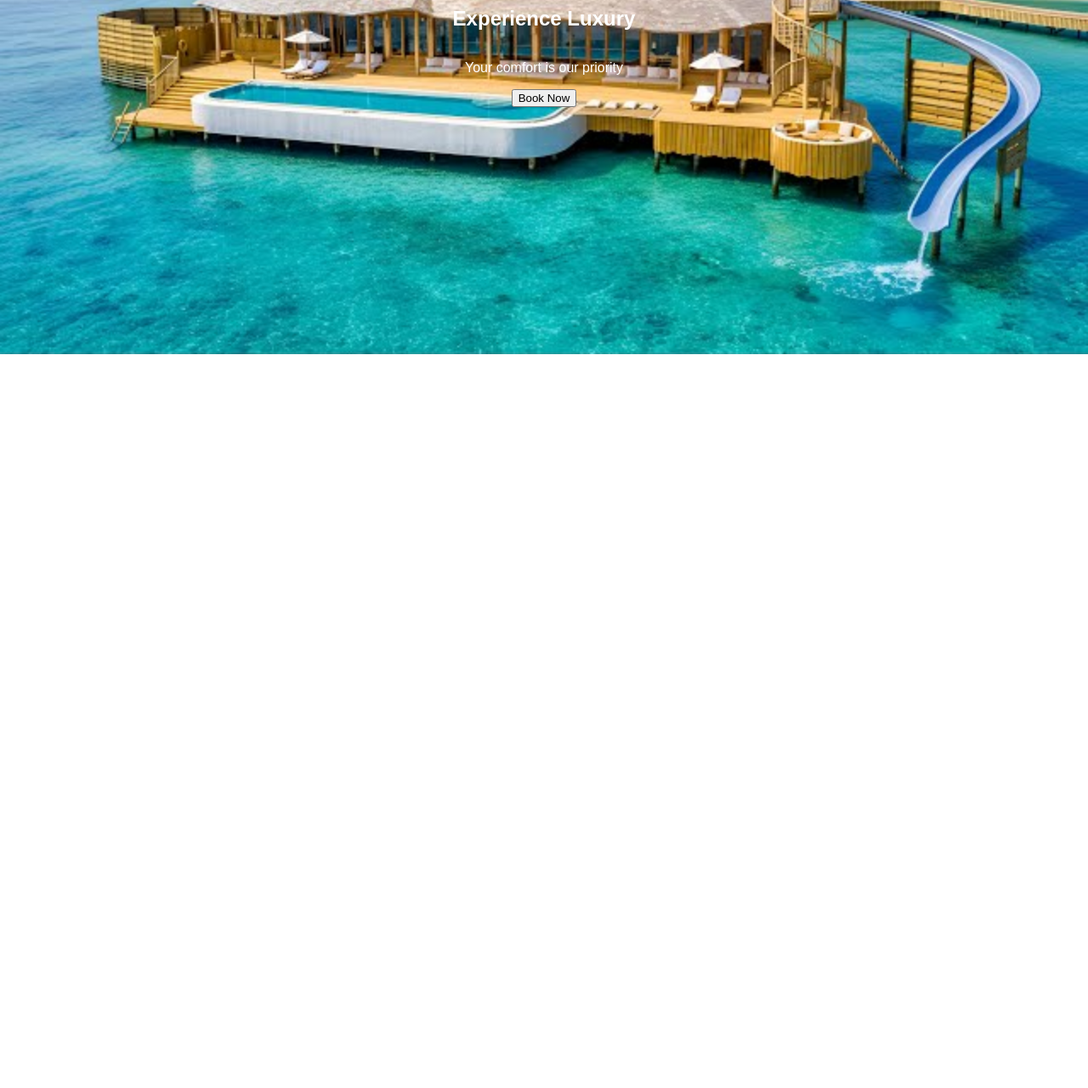
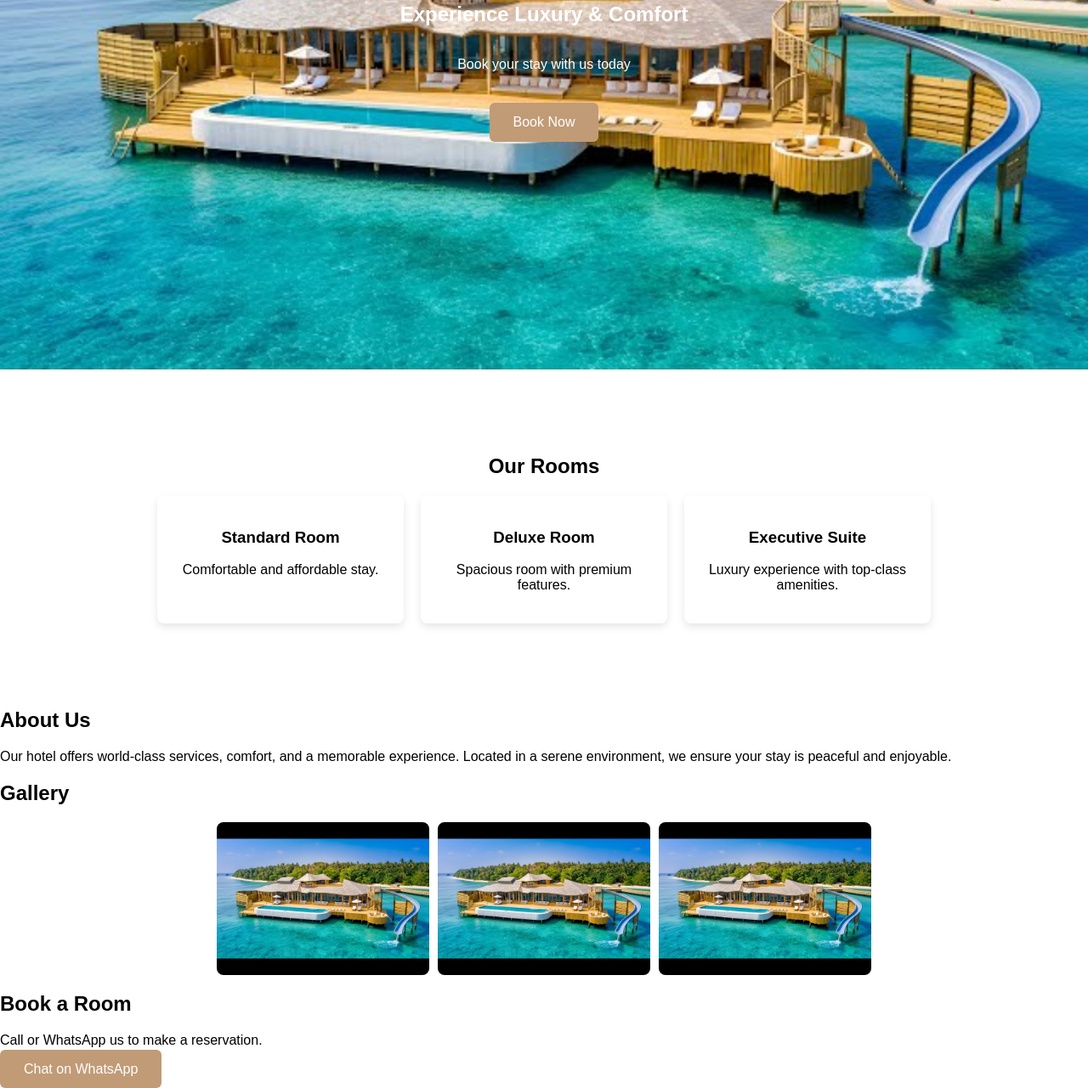
Before and after one commit to jerrynkwocha/hotel-website, a plain HTML site: page index.html in a window 1280 px wide. Shown: the part 361-1642 px from the top of the page at 85% size. Before the commit the page ends 800 px from the top, so only its background shows below. Drawn offline with Linux system fonts and the light colour scheme.

Commit message:
Built hotel website structure

```diff
--- a/css/style.css
+++ b/css/style.css
@@ -20,3 +20,52 @@ body {
   justify-content: center;
   align-items: center;
 }
+
+.btn {
+  margin-top: 20px;
+  padding: 14px 28px;
+  background: #c19b76;
+  color: white;
+  text-decoration: none;
+  border-radius: 6px;
+}
+
+.rooms {
+  padding: 80px 20px;
+  text-align: center;
+}
+
+.room-container {
+  display: flex;
+  gap: 20px;
+  justify-content: center;
+  flex-wrap: wrap;
+}
+
+.room-card {
+  background: white;
+  padding: 20px;
+  width: 250px;
+  border-radius: 8px;
+  box-shadow: 0 4px 10px rgba(0,0,0,0.1);
+}
+
+.gallery-container {
+  display: flex;
+  gap: 10px;
+  justify-content: center;
+  flex-wrap: wrap;
+}
+
+.gallery-container img {
+  width: 250px;
+  height: 180px;
+  object-fit: cover;
+  border-radius: 8px;
+}
+
+.nav-links a {
+  margin-left: 20px;
+  color: white;
+  text-decoration: none;
+}
--- a/index.html
+++ b/index.html
@@ -10,12 +10,68 @@
 
 <nav class="navbar">
   <div class="logo">Luxury Hotel</div>
+
+  <div class="nav-links">
+    <a href="#home">Home</a>
+    <a href="#rooms">Rooms</a>
+    <a href="#about">About</a>
+    <a href="#contact">Contact</a>
+  </div>
 </nav>
 
-<section class="hero">
-  <h1>Experience Luxury</h1>
-  <p>Your comfort is our priority</p>
-  <button>Book Now</button>
+<section id="home" class="hero">
+  <h1>Experience Luxury & Comfort</h1>
+  <p>Book your stay with us today</p>
+  <a href="#contact" class="btn">Book Now</a>
+</section>
+
+<section id="rooms" class="rooms">
+  <h2>Our Rooms</h2>
+
+  <div class="room-container">
+
+    <div class="room-card">
+      <h3>Standard Room</h3>
+      <p>Comfortable and affordable stay.</p>
+    </div>
+
+    <div class="room-card">
+      <h3>Deluxe Room</h3>
+      <p>Spacious room with premium features.</p>
+    </div>
+
+    <div class="room-card">
+      <h3>Executive Suite</h3>
+      <p>Luxury experience with top-class amenities.</p>
+    </div>
+
+  </div>
+</section>
+
+<section id="about" class="about">
+  <h2>About Us</h2>
+  <p>
+    Our hotel offers world-class services, comfort, and a memorable experience.
+    Located in a serene environment, we ensure your stay is peaceful and enjoyable.
+  </p>
+</section>
+
+<section class="gallery">
+  <h2>Gallery</h2>
+
+  <div class="gallery-container">
+    <img src="images/hotel.jpg" />
+    <img src="images/hotel.jpg" />
+    <img src="images/hotel.jpg" />
+  </div>
+</section>
+
+<section id="contact" class="contact">
+  <h2>Book a Room</h2>
+
+  <p>Call or WhatsApp us to make a reservation.</p>
+
+  <a href="https://wa.me/2347037520334" class="btn">Chat on WhatsApp</a>
 </section>
 
 </body>
```
